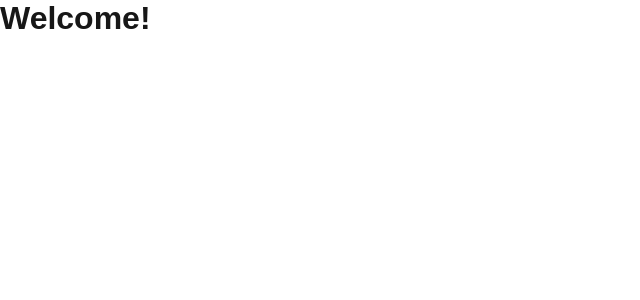
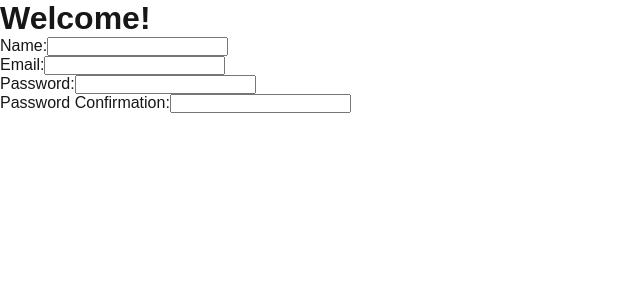
Before and after one commit to litobot/wuddoo_fe, a Next.js app: page /register in a window 1280 px wide. Shown: the top 300 px of the page, without its empty margins (0-640 px from the left). Built offline with nearby package versions, Linux system fonts and the light colour scheme.

Commit message:
Add form fields with labels

```diff
--- a/src/app/register/page.js
+++ b/src/app/register/page.js
@@ -2,6 +2,24 @@ export default function RegisterPage() {
   return (
     <div>
       <h1>Welcome!</h1>
+      <form>
+        <div>
+          <label htmlFor="name">Name:</label>
+          <input type="text" id="name" name="name" required />
+        </div>
+        <div>
+          <label htmlFor="email">Email:</label>
+          <input type="text" id="email" name="email" required />
+        </div>
+        <div>
+          <label htmlFor="password">Password:</label>
+          <input type="text" id="password" name="password" required />
+        </div>
+        <div>
+          <label htmlFor="passwordConfirmation">Password Confirmation:</label>
+          <input type="text" id="passwordConfirmation" name="passwordConfirmation" required />
+        </div>
+      </form>
     </div>
   );
 }
```
